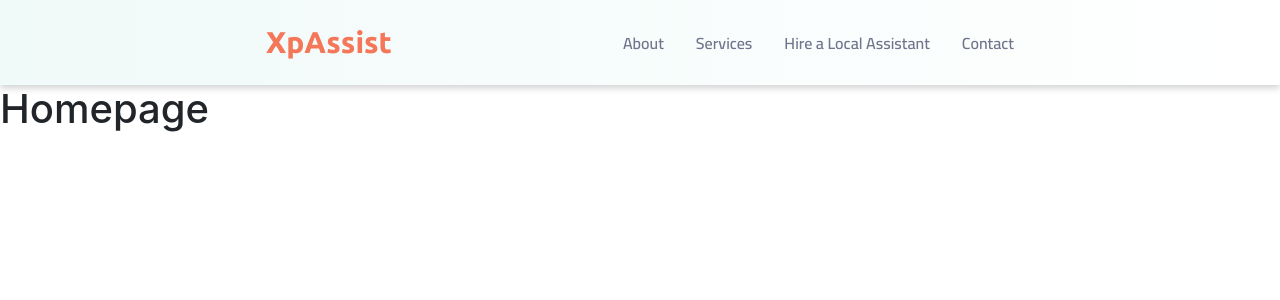
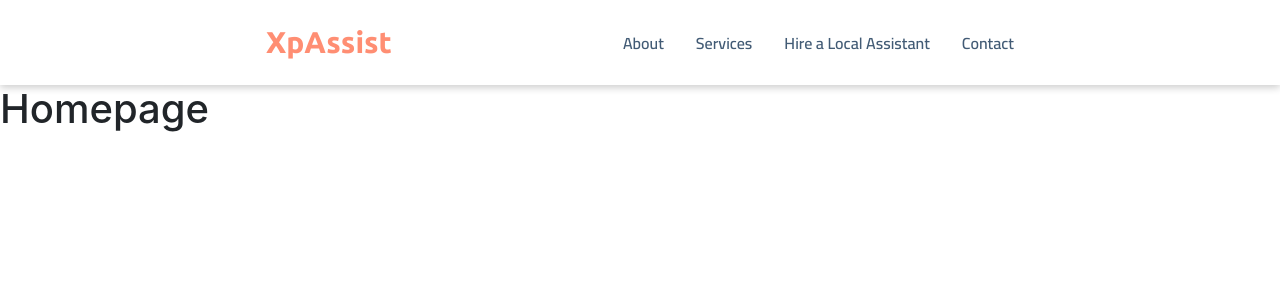
Before and after one commit to mehmeteyupoglu/xpassist, a React (Create React App) app in the folder xpassist/: page / in a window 1280 px wide. Shown: the top 300 px of the page. Built offline with nearby package versions, Linux system fonts and the light colour scheme.

Commit message:
Style navbar

```diff
--- a/xpassist/src/components/Header/Header.css
+++ b/xpassist/src/components/Header/Header.css
@@ -3,7 +3,8 @@
 
 
 .navbar {
-    background-image: linear-gradient(to right, rgb(240, 250, 249) , rgb(255, 255, 255));
+    /* background-image: linear-gradient(to left right left bottom, rgb(248, 255, 254) , rgb(255, 255, 255)); */
+    background-color: white;
     box-shadow: 0px 3px 7px rgb(209, 209, 209);
     height: 85px;
     display: flex;
@@ -15,7 +16,7 @@
     padding-left: 250px;
     font-weight: 600;
     font-size: 30px;
-    color: #f37758;
+    color: #ff8e73;
 
 }
 
@@ -34,7 +35,7 @@
 }
 
 .nav-item {
-    color: rgb(114, 116, 141);
+    color: #425b75;
     font-weight: 600;
     font-family: Cairo;
     /* padding-left: 0px; */
```
